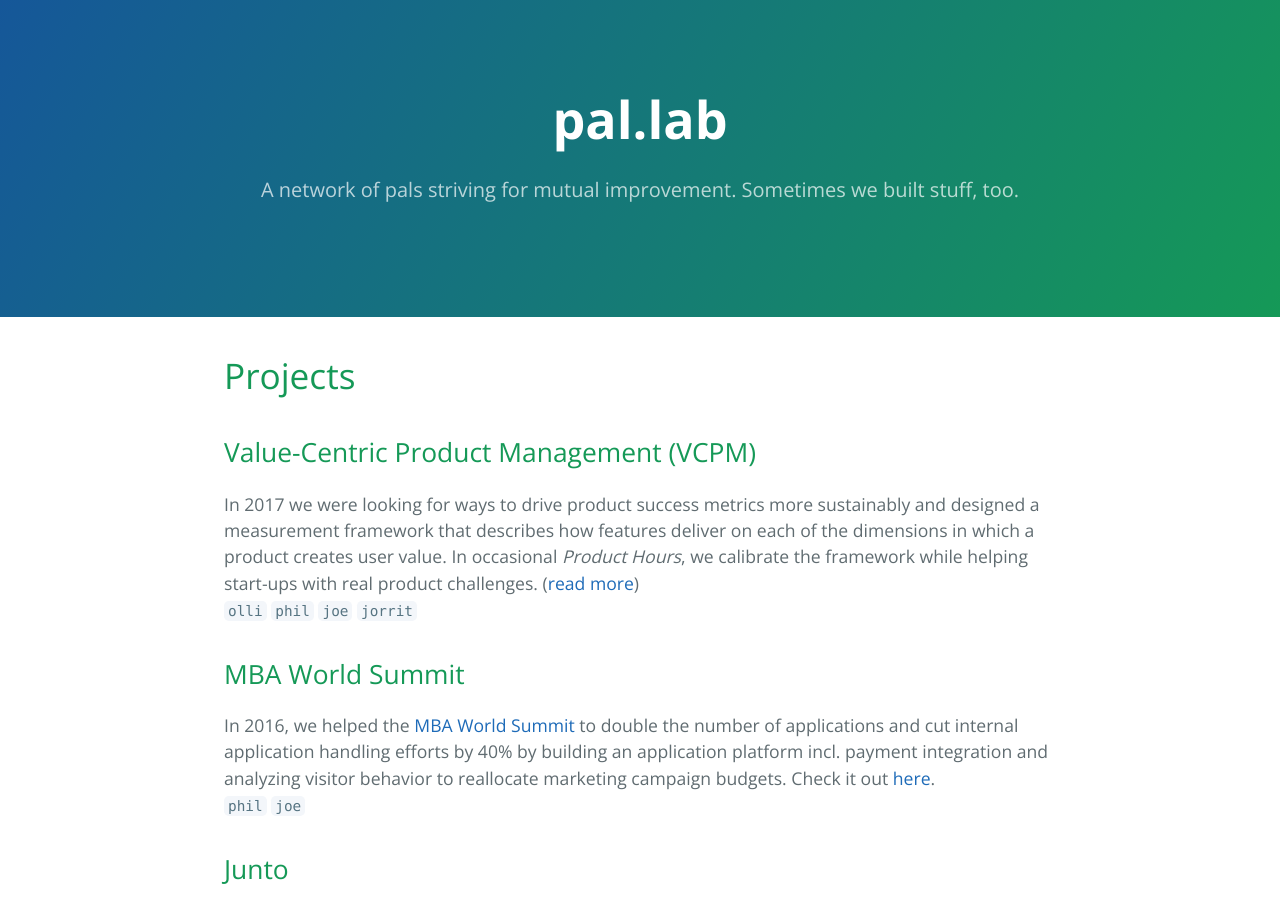
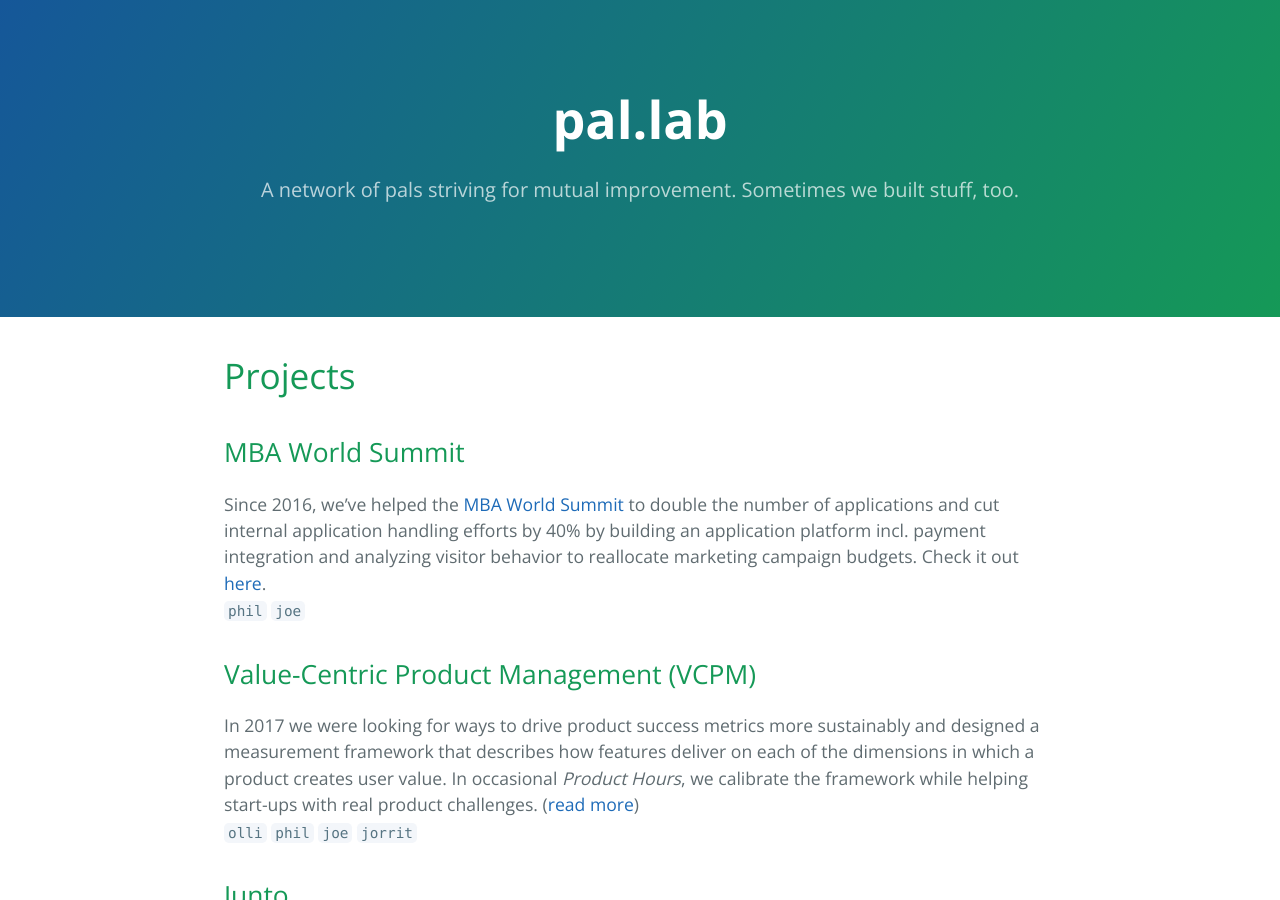
Before and after one commit to pal-lab/pal-lab.github.io, a Jekyll site: the page built from index.md, in a window 1280 px wide and 900 px high. Built offline with Jekyll 4.4.1, drawn with Linux system fonts in a browser that asks for light colours; our own code applies the rules of GitHub Pages for plain Markdown files.

Commit message:
editorial changes

```diff
--- a/index.md
+++ b/index.md
@@ -4,16 +4,15 @@ layout: default
 
 # [](#header-1)Projects
 
+## [](#header-2)MBA World Summit
+
+Since 2016, we've helped the [MBA World Summit](http://mbaworldsummit.com/) to double the number of applications and cut internal application handling efforts by 40% by building an application platform incl. payment integration and analyzing visitor behavior to reallocate marketing campaign budgets. Check it out [here](http://admissions.mbaworldsummit.com/).
+`phil` `joe`
 
 ## [](#header-2)Value-Centric Product Management (VCPM)
 
 In 2017 we were looking for ways to drive product success metrics more sustainably and designed a measurement framework that describes how features deliver on each of the dimensions in which a product creates user value. In occasional _Product Hours_, we calibrate the framework while helping start-ups with real product challenges. ([read more](http://vcpm.org/))
 `olli` `phil` `joe` `jorrit`
-
-## [](#header-2)MBA World Summit
-
-In 2016, we helped the [MBA World Summit](http://mbaworldsummit.com/) to double the number of applications and cut internal application handling efforts by 40% by building an application platform incl. payment integration and analyzing visitor behavior to reallocate marketing campaign budgets. Check it out [here](http://admissions.mbaworldsummit.com/).
-`phil` `joe`
 
 
 ## [](#header-2)Junto
```
